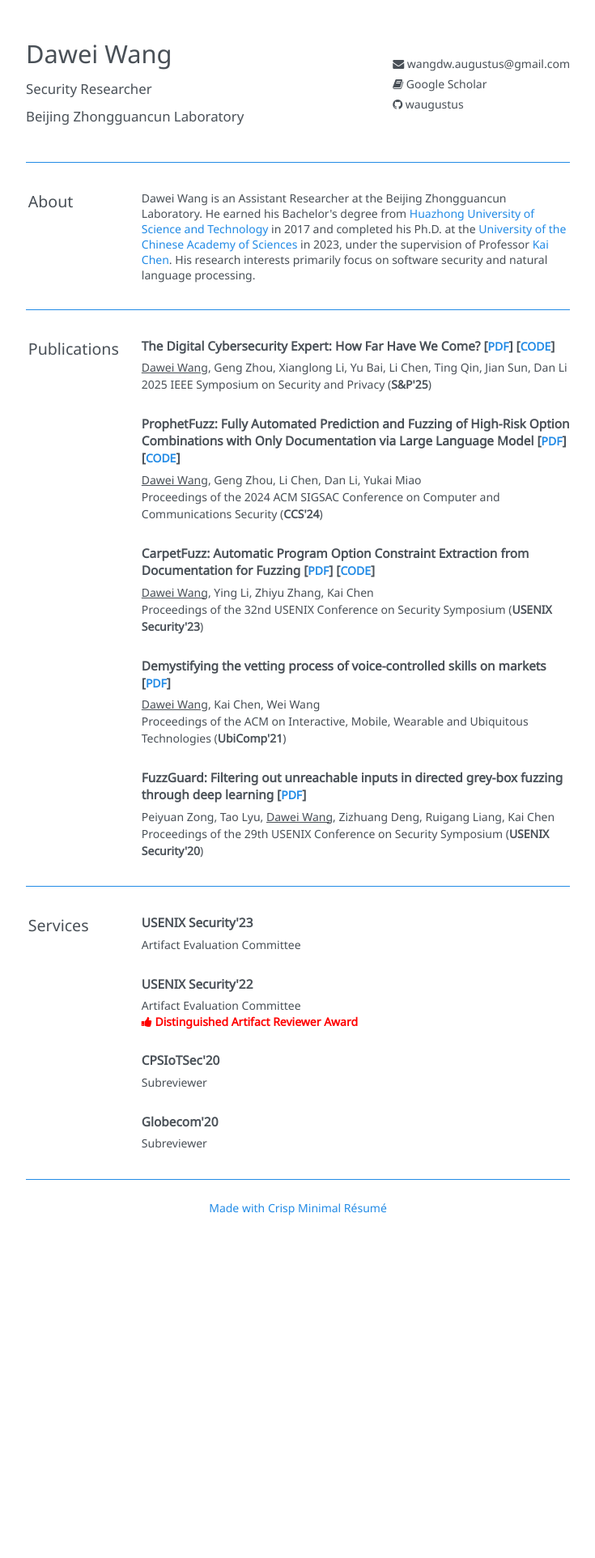
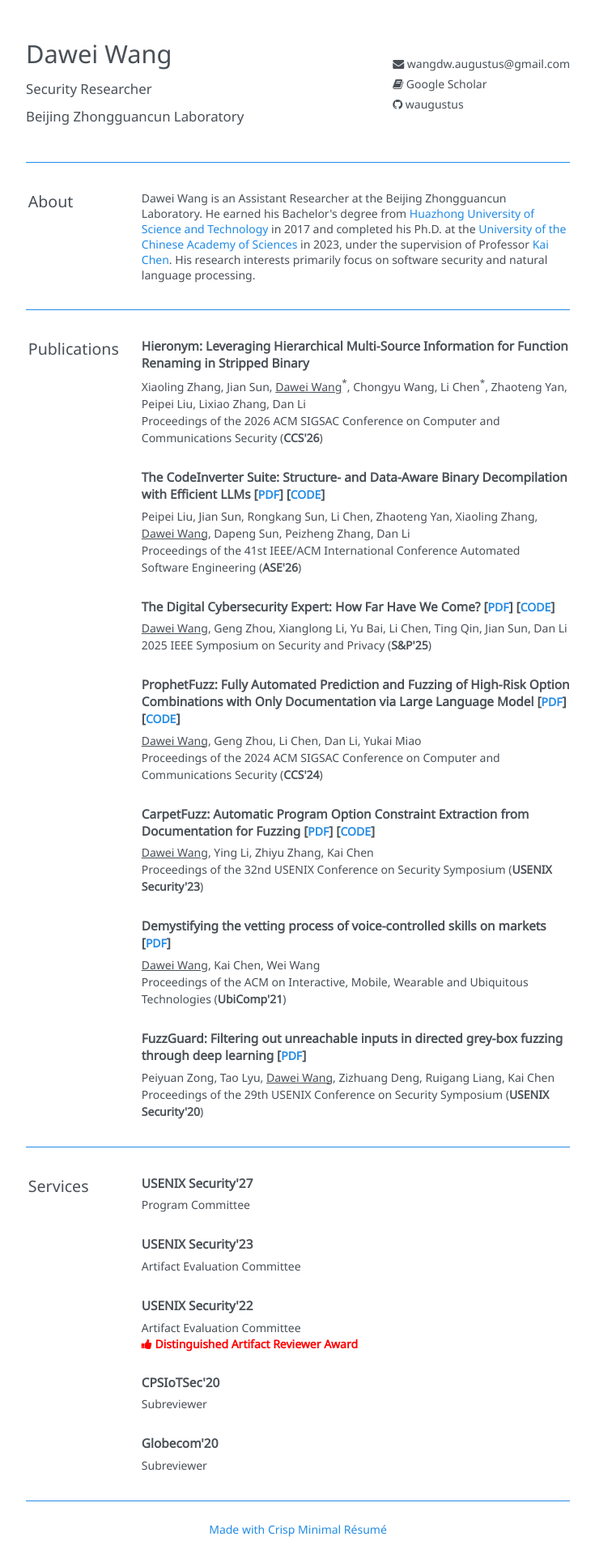
Before and after one commit to waugustus/waugustus.github.io, a Jekyll site: the page built from docs/index.markdown, in a window 1280 px wide. Shown: the whole page at 81% size, without its empty margins (272-1007 px from the left). Built offline with Jekyll 4.4.1, drawn with Linux system fonts in a browser that asks for light colours; before the commit the page ends 1527 px from its top, so only the background shows below that.

Commit message:
Update publications

```diff
--- a/docs/_data/resume.yml
+++ b/docs/_data/resume.yml
@@ -16,6 +16,14 @@ contact:
     link: https://github.com/waugustus
 about: "Dawei Wang is an Assistant Researcher at the Beijing Zhongguancun Laboratory. He earned his Bachelor's degree from <a class=\"href\" href=\"https://english.hust.edu.cn\">Huazhong University of Science and Technology</a> in 2017 and completed his Ph.D. at the <a class=\"href\" href=\"https://english.ucas.ac.cn\">University of the Chinese Academy of Sciences</a> in 2023, under the supervision of Professor <a class=\"href\" href=\"kaichen.org\">Kai Chen</a>. His research interests primarily focus on software security and natural language processing."
 publications:
+  - title: "Hieronym: Leveraging Hierarchical Multi-Source Information for Function Renaming in Stripped Binary"
+    authors: Xiaoling Zhang, Jian Sun, <u>Dawei Wang</u><sup>*</sup>, Chongyu Wang, Li Chen<sup>*</sup>, Zhaoteng Yan, Peipei Liu, Lixiao Zhang, Dan Li
+    booktitle: Proceedings of the 2026 ACM SIGSAC Conference on Computer and Communications Security (<b>CCS'26</b>)
+  - title: "The CodeInverter Suite: Structure- and Data-Aware Binary Decompilation with Efficient LLMs"
+    authors: Peipei Liu, Jian Sun, Rongkang Sun, Li Chen, Zhaoteng Yan, Xiaoling Zhang, <u>Dawei Wang</u>, Dapeng Sun, Peizheng Zhang, Dan Li
+    booktitle: Proceedings of the 41st IEEE/ACM International Conference Automated Software Engineering (<b>ASE'26</b>)
+    pdf: https://arxiv.org/abs/2503.07215
+    code: https://github.com/LiuPeiP-CS/CodeInverter
   - title: "The Digital Cybersecurity Expert: How Far Have We Come?"
     authors: <u>Dawei Wang</u>, Geng Zhou, Xianglong Li, Yu Bai, Li Chen, Ting Qin, Jian Sun, Dan Li
     booktitle: 2025 IEEE Symposium on Security and Privacy (<b>S&P'25</b>)
@@ -40,6 +48,8 @@ publications:
     booktitle: Proceedings of the 29th USENIX Conference on Security Symposium (<b>USENIX Security'20</b>)
     pdf: https://www.usenix.org/system/files/sec20-zong.pdf
 services:
+  - booktitle: USENIX Security'27
+    job: Program Committee
   - booktitle: USENIX Security'23
     job: Artifact Evaluation Committee
   - booktitle: USENIX Security'22
```
